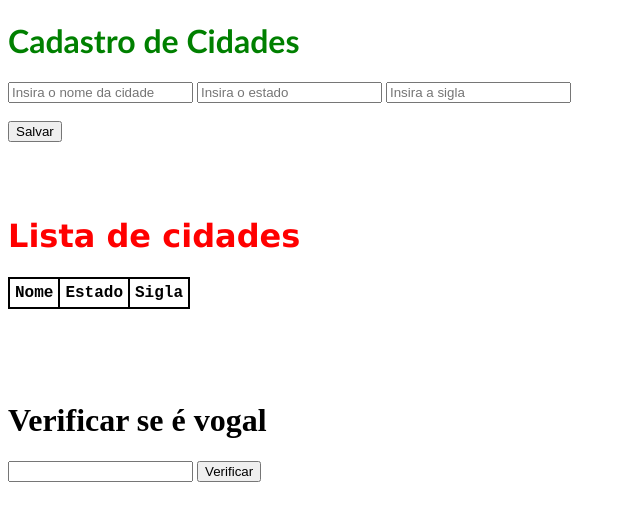
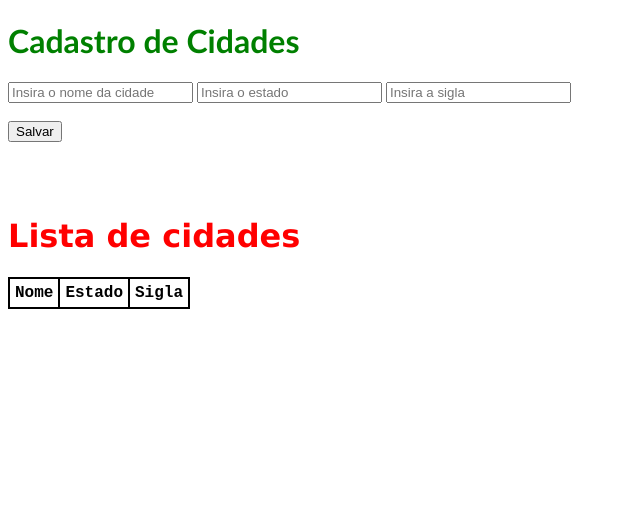
Before and after one commit to gustavoPaulo/teste-js-murilo, a plain HTML site: page exemplo-tabela-dinamica/cidade.html in a window 1280 px wide. Shown: the whole page, without its empty margins (0-640 px from the left). Drawn offline with Linux system fonts and the light colour scheme.

Commit message:
Removendo arquivos .json e log não utilizado

```diff
--- a/exemplo-tabela-dinamica/cidade.html
+++ b/exemplo-tabela-dinamica/cidade.html
@@ -42,15 +42,6 @@
         <tbody></tbody>
     </table>
 
-    <br>
-    <br>
-    <br>
-    <br>
-
-    <h1>Verificar se é vogal</h1>
-    <input type="text" name="verificarVogal" id="verificarVogal">
-    <button onclick="isVogal()">Verificar</button>
-
     <script src="cidade.js"></script>
 </body>
 </html>
--- a/exemplo-tabela-dinamica/cidade.js
+++ b/exemplo-tabela-dinamica/cidade.js
@@ -37,15 +37,3 @@ function novaCidade() {
 
     alert("Cidade cadastrada com sucesso!");
 }
-
-function isVogal() {
-  // A expressão regular verifica se o caractere é uma vogal
-  // A flag 'i' torna a verificação insensível a maiúsculas e minúsculas
-  // Expressão regular -> /[aeiou]/i.test(letra)
-
-  // Recupera o valor do input
-  var letra = document.getElementById('frase1').value;
-
-  // Verifica se o caractere digitado é uma vogal e retorna true ou false
-  return /[aeiou]/i.test(letra);
-}
--- a/index.js
+++ b/index.js
@@ -29,10 +29,6 @@ function novaCidade() {
     document.getElementById('sigla').value = "";
 
     alert("Cidade cadastrada com sucesso!");
-    console.log("Nova cidade cadastrada");
-    console.log("Cidade: " + cidade);
-    console.log("Estado: " + estado);
-    console.log("Sigla: " + sigla);
 }
 
 function confirmarCidade() {
--- a/package.json
+++ /dev/null
@@ -1,5 +0,0 @@
-{
-  "dependencies": {
-    "bootstrap-icons": "^1.13.1"
-  }
-}
```
Also changed, not shown: index.html (+5 -3 lines), 1 other file.
